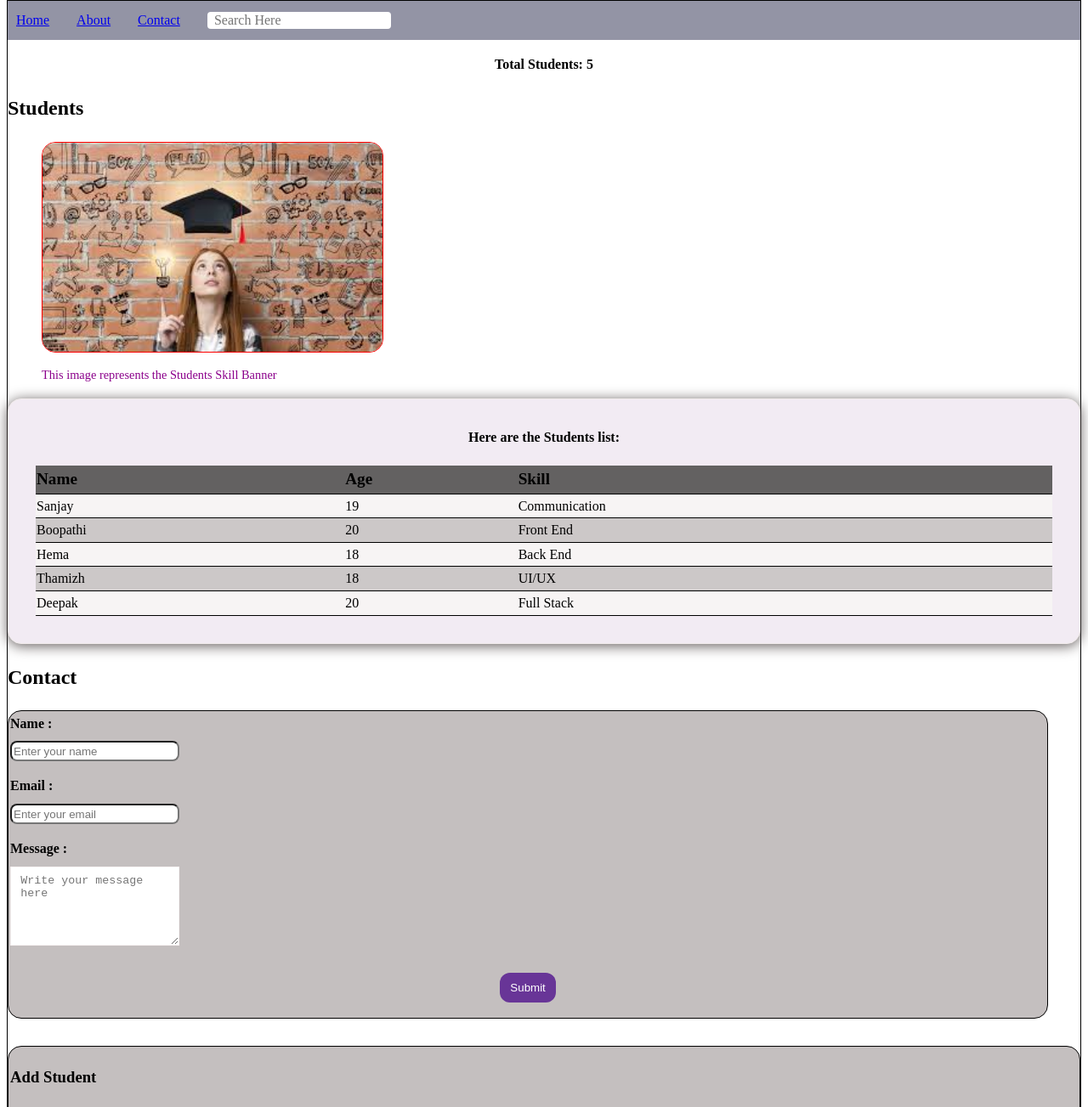
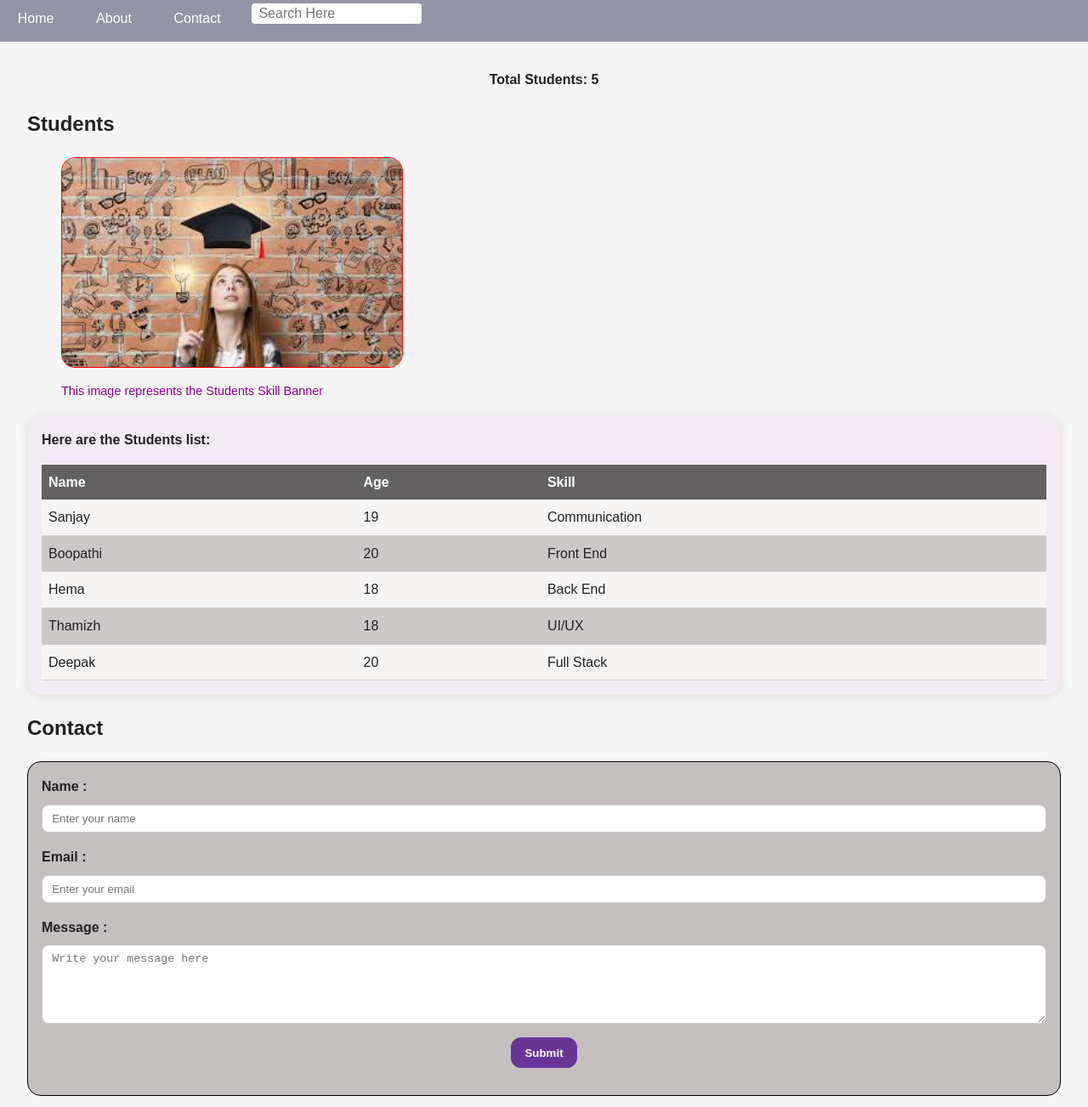
Before and after one commit to Boopathi2025/my-website, a plain HTML site: page index.html in a window 1280 px wide. Shown: the part 151-1454 px from the top of the page at 85% size. Drawn offline with Linux system fonts and the light colour scheme.

Commit message:
Update all project files

```diff
--- a/styles1.css
+++ b/styles1.css
@@ -1,56 +1,76 @@
+/* ====== General Styles ====== */
 body {
+    font-family: Arial, sans-serif;
     line-height: 1.6;
-    border: 1px solid;
-    /* added 'solid' so border shows */
-    border-radius: 1.5rem;
+    margin: 0;
+    padding: 0;
+    background: #f5f5f5;
+    color: #222;
 }
 
 header {
     background: rgb(137, 214, 214);
-    border-bottom: 1px solid;
+    border-bottom: 1px solid #aaa;
+    padding: 1rem 0;
+    text-align: center;
 }
 
 header h1 {
+    margin: 0;
     font-family: 'Franklin Gothic Medium', 'Arial Narrow', Arial, sans-serif;
-    text-align: center;
-    margin: 1.25rem;
     font-weight: 600;
-    /* corrected font-weight */
+    font-size: 1.8rem;
 }
 
+/* ====== Navigation ====== */
 .navigator {
-    padding: 10px;
+    padding: 0.5rem;
     background: rgb(147, 148, 165);
 }
 
 .navigator .container2 {
     display: flex;
-    justify-content: left;
-    gap: 2rem;
+    justify-content: flex-start;
+    gap: 1.5rem;
+    flex-wrap: wrap;
+}
+
+.navigator a {
+    text-decoration: none;
+    color: white;
+    padding: 0.4rem 0.8rem;
+    border-radius: 0.5rem;
+    transition: all 0.3s ease;
+}
+
+.navigator a:hover,
+.navigator a:focus-visible {
+    background: rgb(231, 224, 231);
+    color: #222;
+    transform: translateY(-2px);
 }
 
 #search {
     all: unset;
     display: inline-block;
-    width: 100%;
-    height: 1.2rem;
+    width: 200px;
+    max-width: 100%;
+    height: 1.5rem;
     background: white;
     border-radius: 0.25rem;
     padding: 0 0.5rem;
     box-sizing: border-box;
 }
 
-.container2 a:hover,
-.container2 a:focus-visible {
-    background: rgb(231, 224, 231);
-    transform: translateY(-1px);
+/* ====== Main Content ====== */
+main {
+    padding: 1rem 2rem;
 }
 
+/* ----- Image ----- */
 .image img {
     width: 100%;
-    /* scale image on small screens */
     max-width: 400px;
-    /* keep original max size */
     height: auto;
     border-radius: 1rem;
     border: 1px solid red;
@@ -62,13 +82,15 @@ header h1 {
     margin-top: 0.5rem;
 }
 
+/* ----- Table ----- */
 .table-wrap {
     overflow-x: auto;
     background: rgb(242, 235, 243);
     border: 1px solid rgb(241, 235, 235);
     border-radius: 1rem;
-    padding: 2rem;
-    box-shadow: 0 2px 16px rgb(95, 88, 88);
+    padding: 1rem;
+    margin: 1rem 0;
+    box-shadow: 0 2px 10px rgba(0,0,0,0.1);
 }
 
 table {
@@ -78,19 +100,20 @@ table {
 
 table caption {
     font-weight: bolder;
-    margin-bottom: 1.25rem;
+    margin-bottom: 1rem;
+    text-align: left;
 }
 
 table th {
     background: rgb(99, 97, 97);
+    color: white;
     text-align: left;
-    font-size: larger;
-    font-weight: bolder;
-    border-bottom: 1px solid;
+    padding: 0.5rem;
 }
 
 table td {
-    border-bottom: 1px solid;
+    padding: 0.5rem;
+    border-bottom: 1px solid #ccc;
 }
 
 table tr:nth-child(even) {
@@ -101,76 +124,112 @@ table tr:nth-child(odd) {
     background: rgb(247, 244, 244);
 }
 
-label {
-    padding-left: 0;
-    /* removed huge left padding */
-}
-
+/* ====== Forms ====== */
 form {
     border: 1px solid black;
-    margin-top: 1rem;
     background: rgb(196, 191, 191);
-    padding: 2px;
+    padding: 1rem;
     border-radius: 1rem;
-    margin-right: 3%;
-    /* removed '+' */
+    margin: 1rem 0;
 }
 
 .con {
     margin-bottom: 1rem;
     display: grid;
     gap: 0.5rem;
-    justify-content: left;
-    align-items: left;
-    font-weight: 600;
-    /* removed 'px' */
 }
 
-.con textarea {
-    width: 100%;
-    /* corrected huge 400% */
-    outline: none;
-    padding: 0.5rem 0.7rem;
-    border: 1px solid rgb(250, 244, 244);
-    margin-left: 0;
-    /* removed 50% offset */
-    box-sizing: border-box;
+.con label {
+    font-weight: 600;
 }
 
-input {
+input, textarea {
+    width: 100%;
+    padding: 0.5rem 0.7rem;
     border-radius: 0.5rem;
-    width: 100%;
-    /* keep full width */
-    padding-right: 1rem;
-    /* reasonable padding */
-    margin-left: 0;
-    /* removed huge offset */
-    height: 1.5rem;
+    border: 1px solid #ccc;
     box-sizing: border-box;
 }
 
 .btn {
     display: block;
-    margin: 0 auto;
+    margin: 1rem auto 0 auto;
     border-radius: 0.75rem;
     background: rgb(104, 53, 151);
     color: white;
     border: none;
-    transition: transform 1.5s ease, opacity 1.5s ease;
-    padding: 0.65rem 0.75rem;
+    padding: 0.65rem 1rem;
     cursor: pointer;
     text-align: center;
-    margin-top: 2rem;
+    font-weight: bold;
+    transition: transform 0.3s ease, opacity 0.3s ease;
 }
 
 .btn:hover,
 .btn:focus-visible {
-    opacity: 0.93;
-    transform: translateY(-1px);
+    opacity: 0.9;
+    transform: translateY(-2px);
     background: rgb(194, 68, 194);
 }
 
+/* ====== Footer ====== */
 footer {
     text-align: center;
-    color: rgb(41, 38, 38);
+    padding: 1rem;
+    background: #eee;
+    color: #222;
 }
+
+/* ====== Dark Theme ====== */
+body.dark-theme {
+    background: #222;
+    color: #eee;
+}
+
+body.dark-theme header {
+    background: #444;
+    color: #eee;
+}
+
+body.dark-theme .navigator {
+    background: #555;
+}
+
+body.dark-theme .navigator a {
+    color: #fff;
+}
+
+body.dark-theme table th {
+    background: #666;
+    color: #fff;
+}
+
+body.dark-theme table tr:nth-child(even) {
+    background: #444;
+}
+
+body.dark-theme table tr:nth-child(odd) {
+    background: #333;
+}
+
+body.dark-theme form {
+    background: #333;
+    color: #eee;
+    border-color: #555;
+}
+
+/* ====== Responsive ====== */
+@media (max-width: 600px) {
+    .navigator .container2 {
+        flex-direction: column;
+        gap: 0.5rem;
+    }
+
+    .image img {
+        max-width: 100%;
+    }
+
+    #search {
+        width: 100%;
+    }
+}
```
